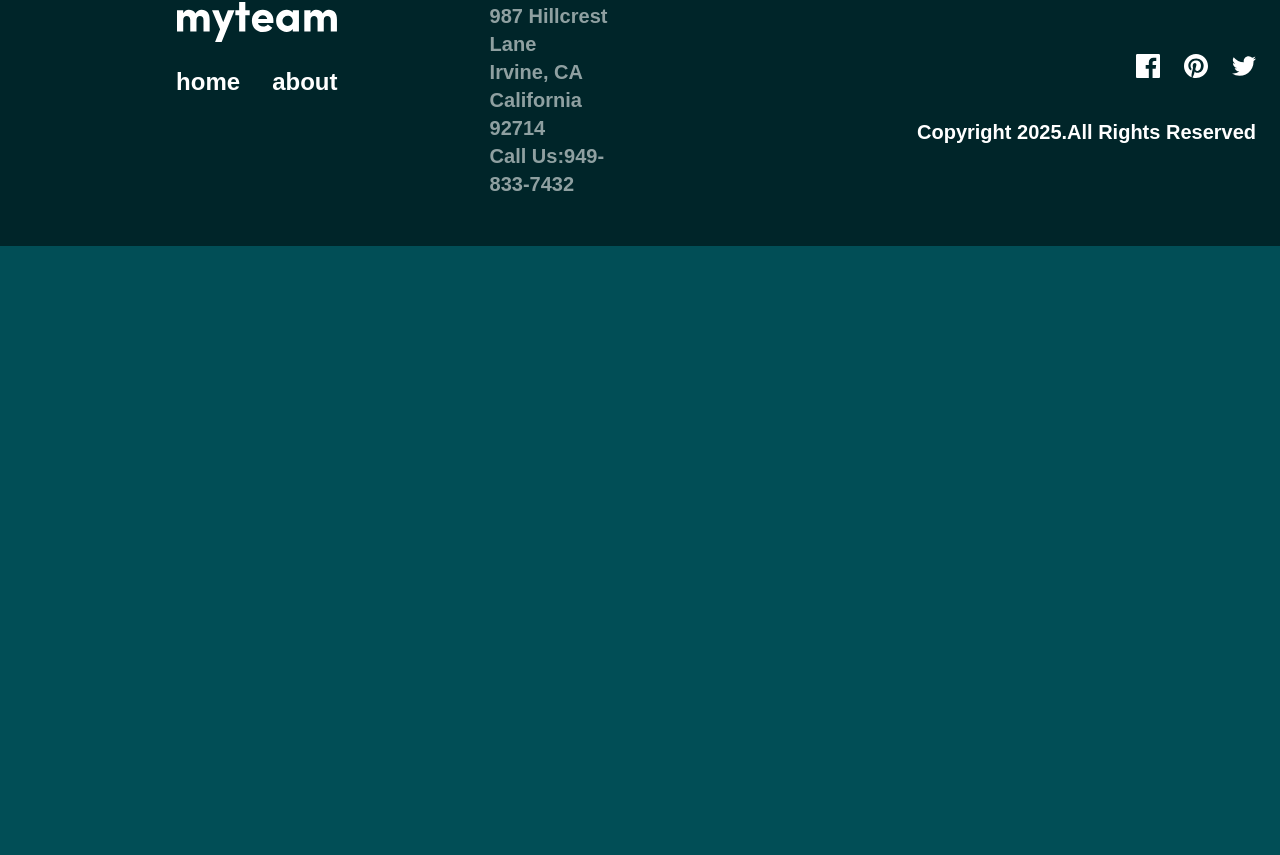
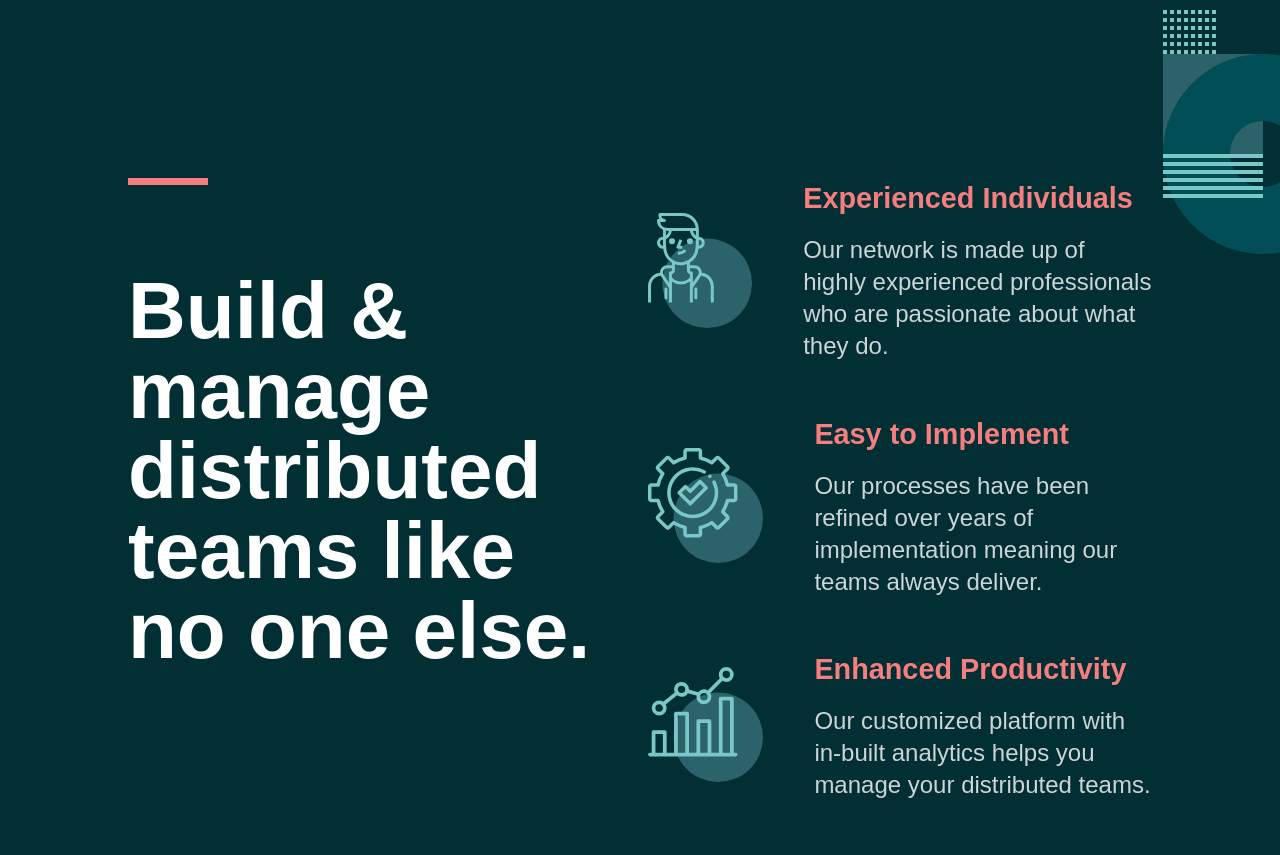
Before and after one commit to AlvinAbiero/myteam-web, a Next.js app: page / in a window 1280 px wide. Shown: the part 945-1800 px from the top of the page. Before the commit the page ends 1191 px from the top, so only its background shows below. Built offline with nearby package versions, Linux system fonts and the light colour scheme.

Commit message:
feat:finished build section

```diff
--- /dev/null
+++ b/app/components/BuildSection.jsx
@@ -0,0 +1,124 @@
+"use client";
+
+import Image from "next/image";
+import iconPerson from "@/public/assets/icon-person.svg";
+import iconCog from "@/public/assets/icon-cog.svg";
+import iconChart from "@/public/assets/icon-chart.svg";
+import bgPattern from "@/public/assets/bg-pattern-home-3.svg";
+
+import { motion } from "framer-motion";
+import { useInView } from "react-intersection-observer";
+
+const variants = {
+  hiddenLeft: { opacity: 0, x: -50 },
+  hiddenTop: { opacity: 0, y: -50 },
+  hiddenBottom: { opacity: 0, y: 50 },
+  visible: { opacity: 1, x: 0, y: 0 },
+};
+
+const BuildSection = () => {
+  const [ref, inView] = useInView({
+    triggerOnce: true,
+    threshold: 0.2,
+  });
+  return (
+    <motion.section
+      ref={ref}
+      className="bg-[#012f34] relative"
+      variants={variants}
+      initial="hiddenLeft"
+      animate={inView ? "visible" : "hiddenLeft"}
+      transition={{ duration: 0.8 }}
+    >
+      <div className="min-[1033px]:grid min-[1033px]:grid-cols-2 flex flex-col space-y-12 justify-center lg:gap-4 w-full max-w-[120rem] min-h-screen lg:text-left text-center md:p-12 flex-wrap lg:px-[8rem] md:px-[6rem] px-[4rem] lg:py-[14rem] md:py-[10rem] py-[8rem]">
+        <motion.div
+          variants={variants}
+          initial="hiddenTop"
+          animate={inView ? "visible" : "hiddenTop"}
+          transition={{ duration: 0.8, delay: 0.2 }}
+          className="flex flex-col md:gap-[5.4rem] gap-[3rem] md:pr-0 pr-8"
+        >
+          <div className="w-[5rem] bg-[#f67e7e] h-[0.4rem]"></div>
+          <h2 className="lg:text-[5rem] text-[2.75rem] font-bold lg:leading-[5rem] leading-[3rem] text-left w-2/3 md:w-full max-w-[44.5rem]">
+            Build & manage distributed teams like no one else.
+          </h2>
+        </motion.div>
+        <div className="flex flex-col gap-[3.2rem] lg:justify-around">
+          <motion.div
+            variants={variants}
+            initial="hiddenLeft"
+            animate={inView ? "visible" : "hiddenLeft"}
+            transition={{ duration: 0.8 }}
+            className="flex items-center lg:flex-row flex-col gap-[3.2rem]"
+          >
+            <Image
+              src={iconPerson}
+              alt="person icon"
+              className="w-[7.2rem] h-[7.2rem]"
+            />
+            <div className="flex flex-col gap-[1rem]">
+              <h3 className="md:text-[1.8rem] text-[1.4rem] text-[#f67e7e] font-semibold leading-[2.5rem]">
+                Experienced Individuals
+              </h3>
+              <p className="md:text-[1.5rem] text-[1.35rem] font-medium leading-8 opacity-80">
+                Our network is made up of highly experienced professionals who
+                are passionate about what they do.
+              </p>
+            </div>
+          </motion.div>
+          <motion.div
+            variants={variants}
+            initial="hiddenTop"
+            animate={inView ? "visible" : "hiddenTop"}
+            transition={{ duration: 0.8, delay: 0.2 }}
+            className="flex items-center lg:flex-row flex-col gap-[3.2rem]"
+          >
+            <Image
+              src={iconCog}
+              alt="cog icon"
+              className="w-[7.2rem] h-[7.2rem]"
+            />
+            <div className="flex flex-col gap-[1rem]">
+              <h3 className="md:text-[1.8rem] text-[1.4rem] text-[#f67e7e] font-semibold leading-[2.5rem]">
+                Easy to Implement
+              </h3>
+              <p className="md:text-[1.5rem] text-[1.35rem] font-medium leading-8 opacity-80">
+                Our processes have been refined over years of implementation
+                meaning our teams always deliver.
+              </p>
+            </div>
+          </motion.div>
+          <motion.div
+            variants={variants}
+            initial="hiddenBottom"
+            animate={inView ? "visible" : "hiddenBottom"}
+            transition={{ duration: 0.8, delay: 0.4 }}
+            className="flex items-center lg:flex-row flex-col gap-[3.2rem]"
+          >
+            <Image
+              src={iconChart}
+              alt="chart icon"
+              className="w-[7.2rem] h-[7.2rem]"
+            />
+            <div className="flex flex-col gap-[1rem]">
+              <h3 className="md:text-[1.8rem] text-[1.4rem] text-[#f67e7e] font-semibold leading-[2.5rem]">
+                Enhanced Productivity
+              </h3>
+              <p className="md:text-[1.5rem] text-[1.35rem] font-medium leading-8 opacity-80">
+                Our customized platform with in-built analytics helps you manage
+                your distributed teams.
+              </p>
+            </div>
+          </motion.div>
+        </div>
+        <Image
+          src={bgPattern}
+          alt="build bg"
+          className="absolute md:bottom-0 top-[5%] md:right-[-6.5%] right-[-7%]"
+        />
+      </div>
+    </motion.section>
+  );
+};
+
+export default BuildSection;
--- a/app/components/Hero.jsx
+++ b/app/components/Hero.jsx
@@ -8,17 +8,17 @@ const Hero = () => {
   return (
     <div className="relative">
       <motion.div
-        className="min-[1033px]:grid min-[1033px]:grid-cols-2 flex flex-col space-y-12 justify-center lg:gap-4 w-full max-w-[120rem] min-h-screen lg:text-left text-center md:p-12 flex-wrap"
+        className="min-[1033px]:grid min-[1033px]:grid-cols-2 flex flex-col space-y-12 justify-center lg:gap-4 w-full max-w-[120rem] md:min-h-screen lg:text-left text-center  flex-wrap lg:p-16 md:p-12 px-12 py-24"
         initial={{ opacity: 0, x: -50 }}
         animate={{ opacity: 1, x: 0 }}
         transition={{ duration: 1 }}
       >
-        <motion.div className="flex flex-col lg:justify-center">
+        <motion.div className="flex flex-col lg:justify-center lg:px-4">
           <motion.h1
             initial={{ opacity: 0, x: -50 }}
             animate={{ opacity: 1, x: 0 }}
             transition={{ duration: 1, delay: 0.2 }}
-            className="lg:text-[5rem] md:text-[5rem] text-[3rem] font-[700] lg:leading-[6rem] md:leading-[5rem] leading-[4rem]"
+            className="lg:text-[6rem] md:text-[5rem] text-[3rem] font-[700] lg:leading-[6rem] md:leading-[5rem] leading-[4rem]"
           >
             Find the best <span className="text-[#f67e7e]">talent</span>
           </motion.h1>
@@ -44,7 +44,7 @@ const Hero = () => {
         <Image
           src={BgPattern2}
           alt="home-bg-2"
-          className="absolute z-[-1] bottom-0 right-[12%]"
+          className="absolute z-[-1] bottom-0 right-[12%] lg:scale-0"
         />
       </motion.div>
     </div>
--- a/app/globals.css
+++ b/app/globals.css
@@ -21,7 +21,8 @@
 body {
   background: var(--hero-bg);
   color: var(--text);
-  font-family: Arial, Helvetica, sans-serif;
+  /* font-family: Arial, Helvetica, sans-serif; */
+  font-family: "Livvic", sans-serif;
 }
 
 .primary__heading {
--- a/app/layout.js
+++ b/app/layout.js
@@ -25,7 +25,7 @@ export default function RootLayout({ children }) {
         className={`${geistSans.variable} ${geistMono.variable} antialiased`}
       >
         <Navbar />
-        <main className="px-[4rem] lg:px-24 md:px-8">{children}</main>
+        <main className="mx-auto">{children}</main>
         <Footer />
       </body>
     </html>
--- a/app/page.js
+++ b/app/page.js
@@ -1,9 +1,11 @@
+import BuildSection from "./components/BuildSection";
 import Hero from "./components/Hero";
 
 export default function Home() {
   return (
-    <main className="flex min-h-screen flex-col items-center justify-center">
+    <main className="flex min-h-screen flex-col items-center justify-center overflow-x-hidden">
       <Hero />
+      <BuildSection />
     </main>
   );
 }
```
